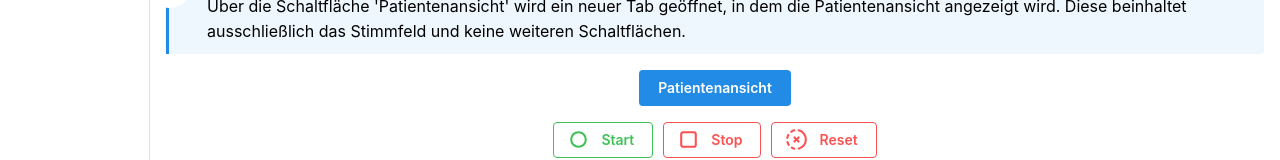
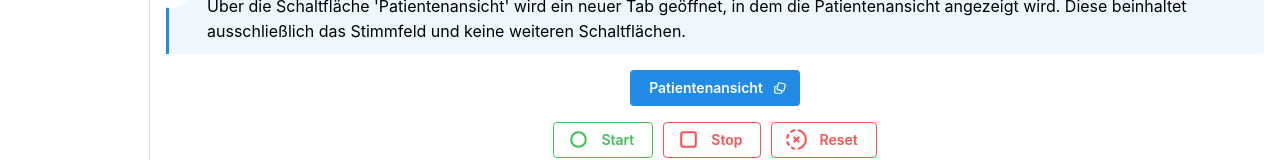
Before and after one commit to rosnFinite/audio-trigger-frontend, a React (Create React App) app: page /stimmfeld in a window 1280 px wide. Shown: the part 190-350 px from the top of the page. Built offline with nearby package versions, Linux system fonts and the light colour scheme; no server answers.

Commit message:
added icon to patient view button

```diff
--- a/src/views/VoiceField.tsx
+++ b/src/views/VoiceField.tsx
@@ -4,7 +4,7 @@ import { useAppDispatch, useAppSelector } from "../redux/hooks";
 import { initialize } from "../components/map/voicemapDataSlice";
 import NivoVoicemap from "../components/map/NivoVoicemap";
 import { Blockquote, Button, Center, Divider, Stack, Title } from "@mantine/core";
-import { TbInfoCircle } from "react-icons/tb";
+import { TbInfoCircle, TbSwipe } from "react-icons/tb";
 import { Link } from "react-router-dom";
 import ControlButtonGroup from "../components/ControlButtonGroup";
 
@@ -38,7 +38,7 @@ export default function VoiceField({socket}: VoiceFieldProps) {
       </Blockquote>
       <Center>
         <Link to="/patient-view">
-          <Button>
+          <Button rightSection={<TbSwipe />}>
             Patientenansicht
           </Button>
         </Link>
```
